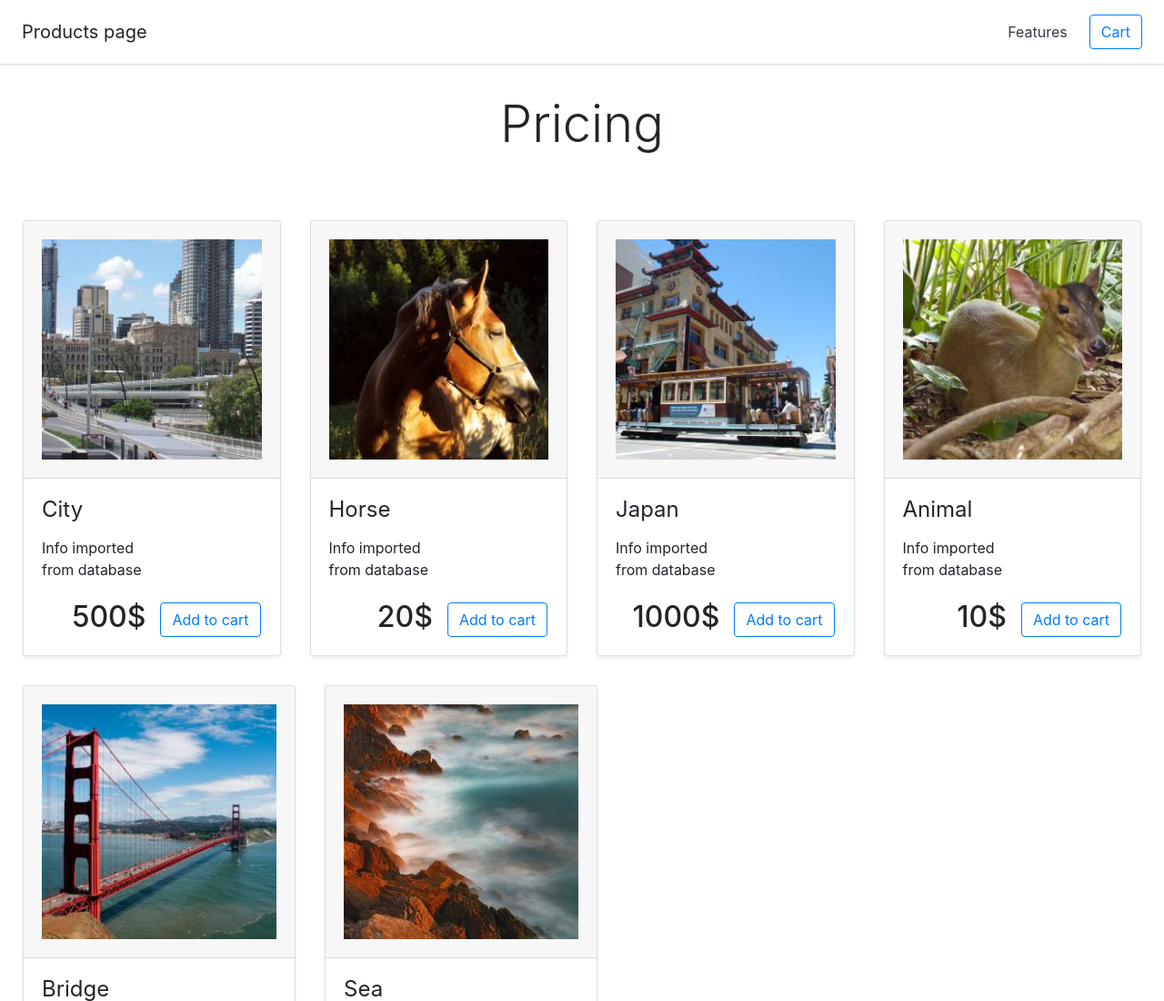
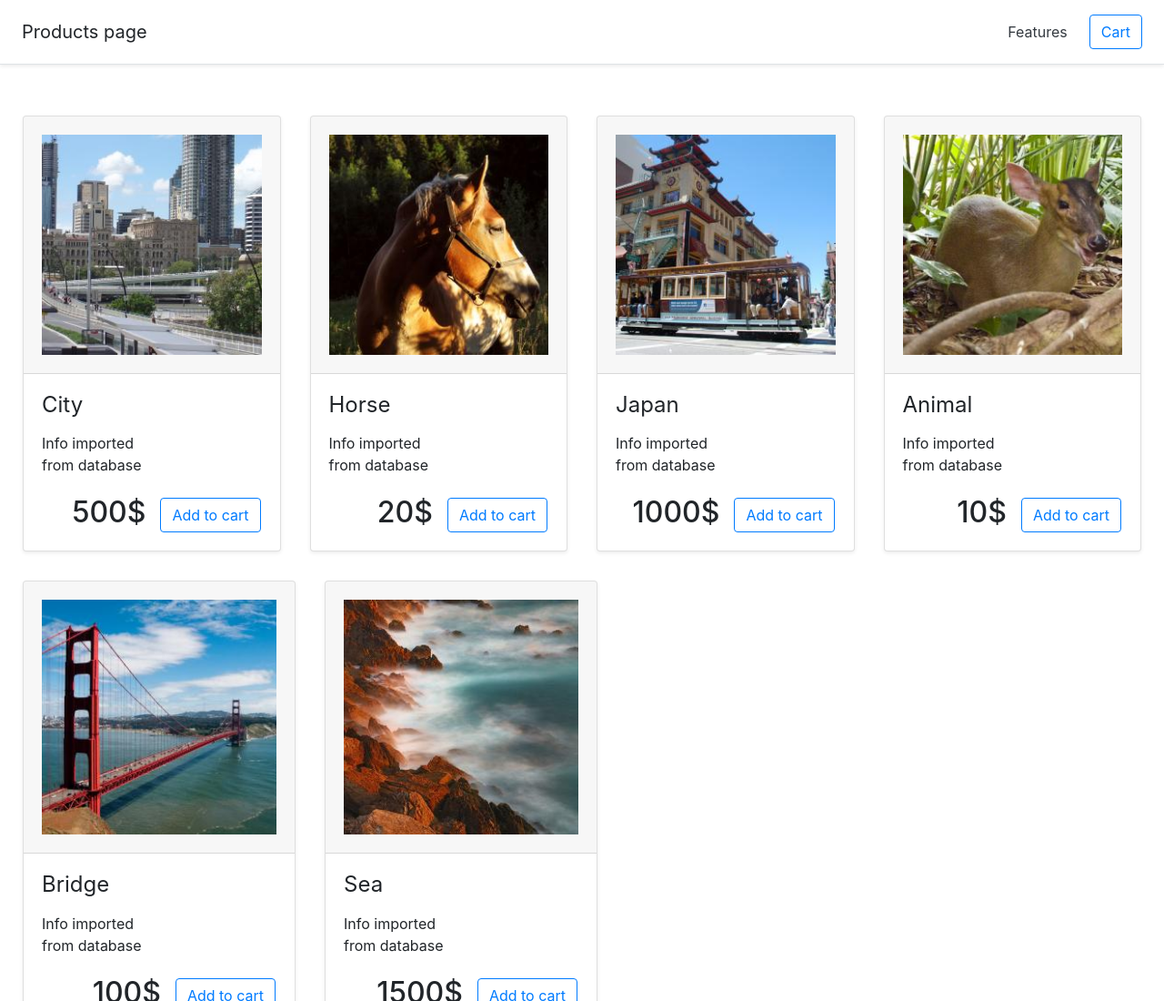
Before and after one commit to lvoicel/shop-cart, a plain HTML site: page index.html in a window 1280 px wide. Shown: the top 1100 px of the page at 91% size. Drawn offline with nearby package versions, Linux system fonts and the light colour scheme.

Commit message:
Update index.html

```diff
--- a/index.html
+++ b/index.html
@@ -113,10 +113,6 @@
 	  </div>
 	</div>
   </div>
-  <div class="pricing-header px-3 py-3 pb-md-3 mx-auto text-center">
-	<h1 class="display-4">Pricing</h1>
-	<p class="lead"></p>
-  </div>
   <div class="card-deck p-4">
       <div class="card shadow-sm m-3 d-none" style="min-width: 250px; max-width: 300px;">
         <div class="card-header">
```
